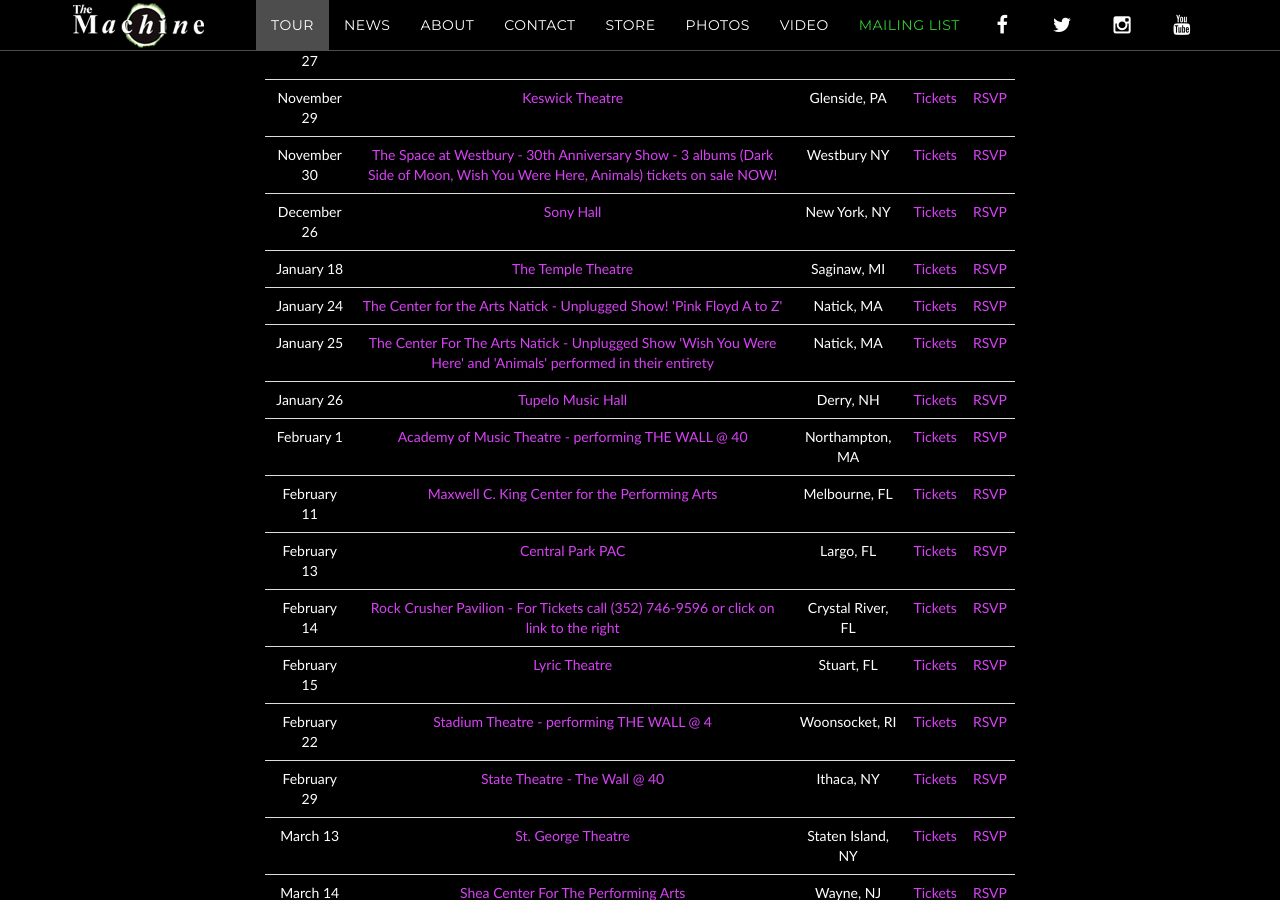
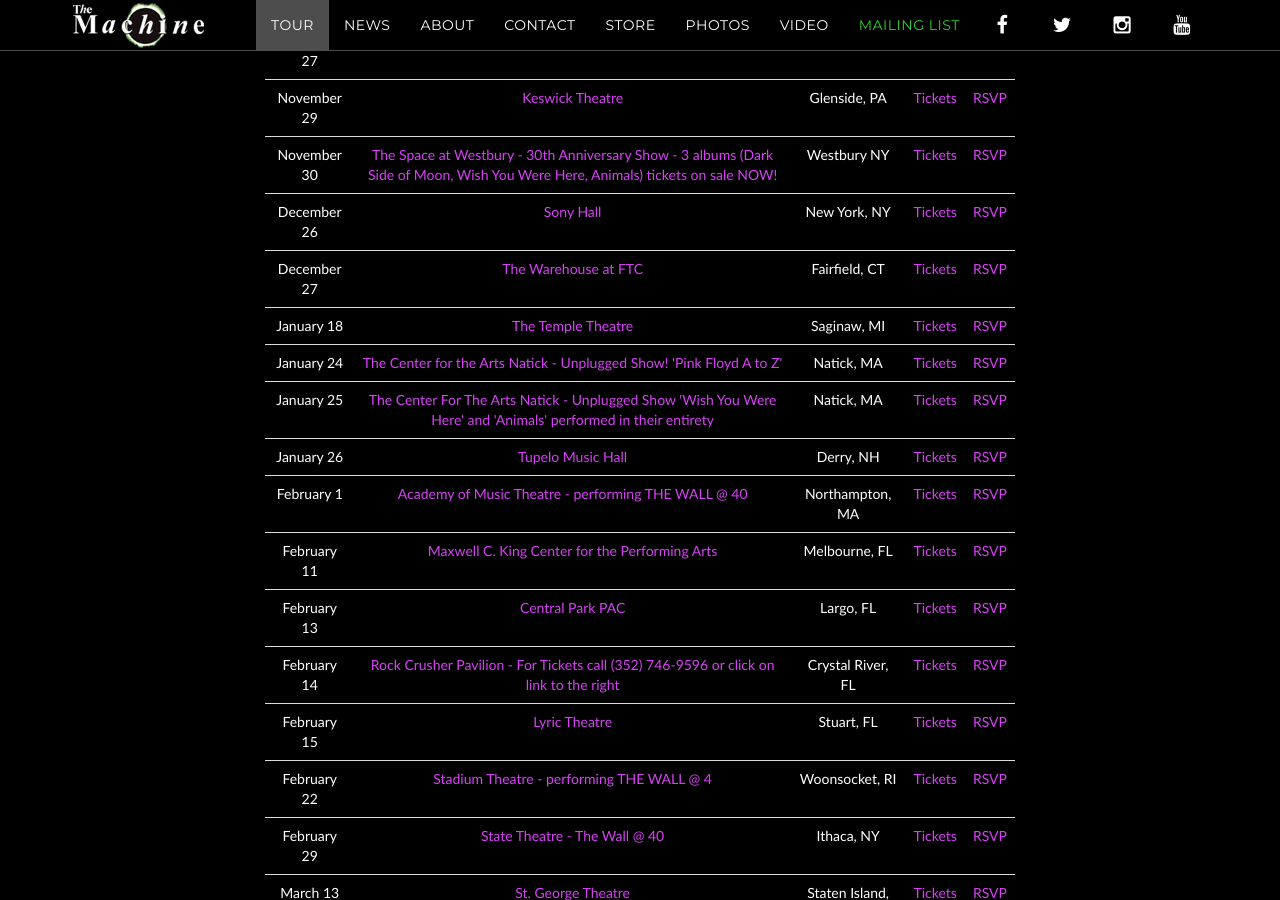
Before and after one commit to machineweb/machineweb.github.io, a Jekyll site: the page built from index.html, in a window 1280 px wide and 900 px high, scrolled down 1110 px. Built offline with Jekyll 4.4.1, drawn with Linux system fonts in a browser that asks for light colours; comment, search, counter and statistics services are not loaded.

Commit message:
New tour item

```diff
--- a/_data/tour.yml
+++ b/_data/tour.yml
@@ -4129,3 +4129,11 @@
     tickets-url: "https://tickets.tupelohall.com/ordertickets.asp?p=2316&src=eventperformances"
     rsvp-url: "https://facebook.com/events/445891609393752/?ti=cl"
     order: "1580014800000"
+
+  - date: "December 27 2019"
+    venue: "The Warehouse at FTC"
+    venue-url: "https://fairfieldtheatre.org/"
+    location: "Fairfield, CT"
+    tickets-url: "https://fairfieldtheatre.org/shows/warehouse/machine-performs-pink-floyd?promo=artist"
+    rsvp-url: "https://www.facebook.com/events/719021665267378/"
+    order: "1577422800000"
```
